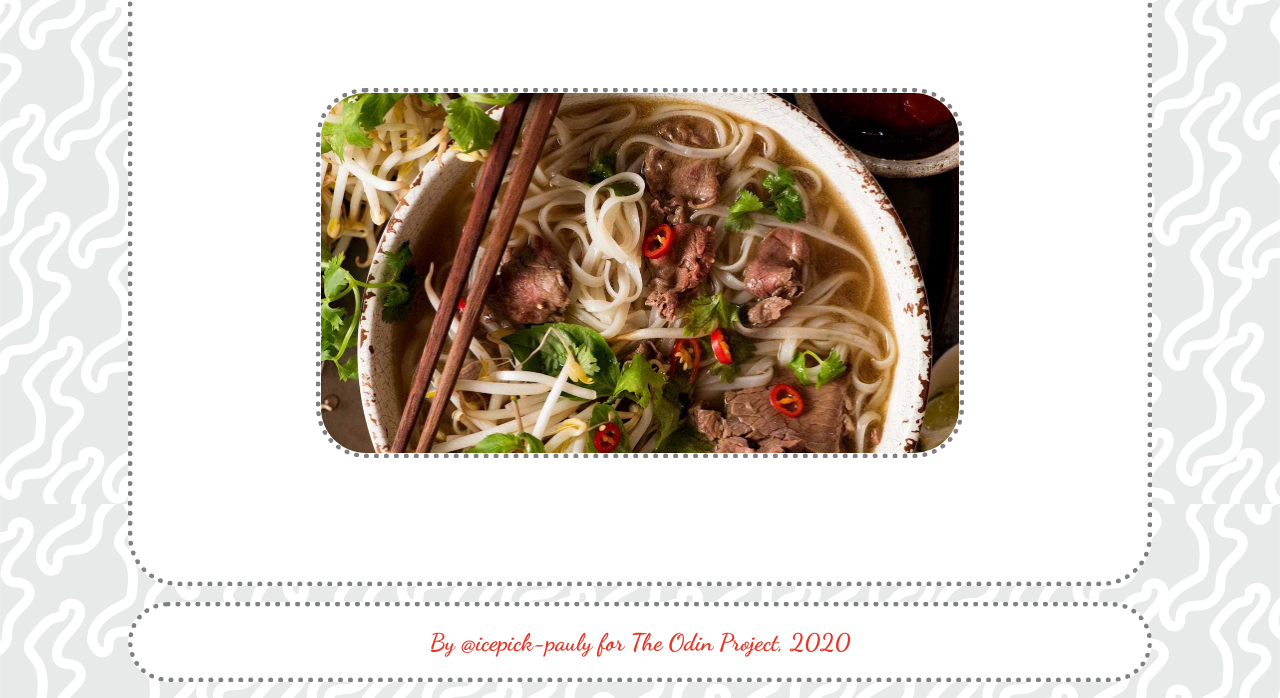
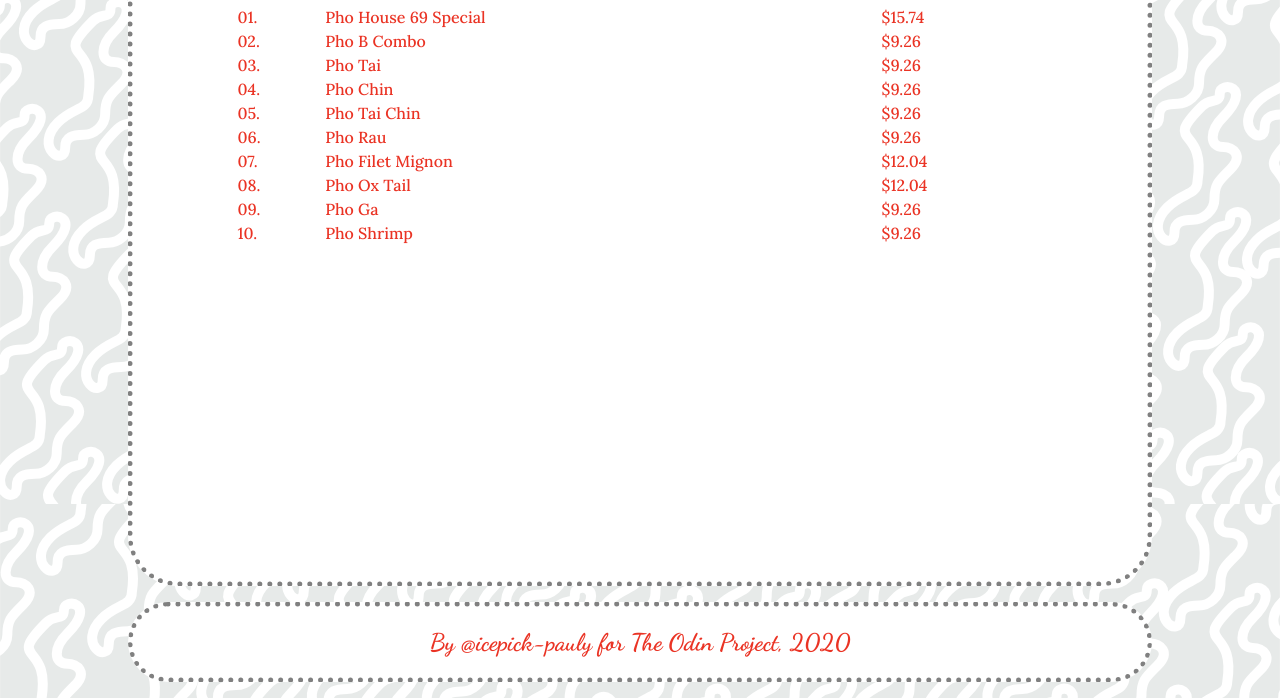
Before and after one commit to icepick-pauly/top_javascript_restaurant, a website with bundled scripts: page index.html in a window 1280 px wide. Shown: the part 319-1017 px from the top of the page. Built offline with nearby package versions, Linux system fonts and the light colour scheme.

Commit message:
created module for menu tab

```diff
--- a/assets/css/style.css
+++ b/assets/css/style.css
@@ -6,6 +6,7 @@
 html {
     background: url('../img/bg.svg') no-repeat center center fixed;
     background-size: cover;
+    color: #ea3324;
 }
 
 .bar-container {
@@ -71,31 +72,39 @@ h1 {
     border-radius: 50px;
 }
 
-.home-container {
+.window-container {
     width: 80%;
     margin: auto;
     height: 100%;
 }
 
-.home-content {
+.window-content {
     display: flex;
     height: 90%;
     flex-direction: column;
     justify-content: space-around;
+    font-family: 'Lora';
 }
 
-.home-content h1 {
-    font-family: 'Lora';
+.window-content h1 {
+
     font-weight: 200;
 }
 
-.home-content img {
+.window-content img {
     display: block;
     margin-left: auto;
     margin-right: auto;
     width: 80%;
     border-radius: 50px;
     border: 5px dotted grey;
+}
+
+.window-lower table {
+    width: 80%;
+    margin: auto;
+    margin-top: 3em;
+    text-align: left;
 }
 
 .footer {
--- a/src/index.js
+++ b/src/index.js
@@ -1,5 +1,7 @@
 import { navbarHoverEffects } from "./nav/navbar";
 import { home } from "./pages/home"
+import { menu } from "./pages/menu"
 
 navbarHoverEffects();
-home();
+// home();
+menu();
--- a/src/pages/home.js
+++ b/src/pages/home.js
@@ -3,12 +3,12 @@ const content = document.getElementById('content');
 export function home() {
     content.innerHTML = `
         <div class="window" id="window">
-            <div class="home-container">
-                <div class="home-content">
-                    <div class="home-text">
+            <div class="window-container">
+                <div class="window-content">
+                    <div class="window-upper">
                         <h1>Our Phở is Phở-king Dank!</h1>
                     </div>
-                    <div class="home-img">
+                    <div class="window-lower">
                         <img src="assets/img/pho_home.jpg" alt="">
                     </div>
                 </div>
--- a/src/pages/menu.js
+++ b/src/pages/menu.js
@@ -0,0 +1,74 @@
+const content = document.getElementById('content');
+
+export function menu() {
+    content.innerHTML = `
+    <div class="window" id="window">
+            <div class="window-econtainer">
+                <div class="window-content">
+                    <div class="window-upper">
+                        <h1>Check Out Our Menu!</h1>
+                    </div>
+                    <div class="window-lower">
+                        <table>
+                            <tr>
+                                <th></th>
+                                <th>Entrees</th>
+                                <th>Price</th>
+                            </tr>
+                            <tr>
+                                <td>01.</td>
+                                <td>Pho House 69 Special</td>
+                                <td>$15.74</td>
+                            </tr>
+                            <tr>
+                                <td>02.</td>
+                                <td>Pho B Combo</td>
+                                <td>$9.26</td>
+                            </tr>
+                            <tr>
+                                <td>03.</td>
+                                <td>Pho Tai</td>
+                                <td>$9.26</td>
+                            </tr>
+                            <tr>
+                                <td>04.</td>
+                                <td>Pho Chin</td>
+                                <td>$9.26</td>
+                            </tr>
+                            <tr>
+                                <td>05.</td>
+                                <td>Pho Tai Chin</td>
+                                <td>$9.26</td>
+                            </tr>
+                            <tr>
+                                <td>06.</td>
+                                <td>Pho Rau</td>
+                                <td>$9.26</td>
+                            </tr>
+                            <tr>
+                                <td>07.</td>
+                                <td>Pho Filet Mignon</td>
+                                <td>$12.04</td>
+                            </tr>
+                            <tr>
+                                <td>08.</td>
+                                <td>Pho Ox Tail</td>
+                                <td>$12.04</td>
+                            </tr>
+                            <tr>
+                                <td>09.</td>
+                                <td>Pho Ga</td>
+                                <td>$9.26</td>
+                            </tr>
+                            <tr>
+                                <td>10.</td>
+                                <td>Pho Shrimp</td>
+                                <td>$9.26</td>
+                            </tr>
+                        </table>
+                    </div>
+                </div>
+            </div>
+        </div>
+    `
+}
```
Also changed, not shown: index.html (+1 -12 lines), dist/main.js.
